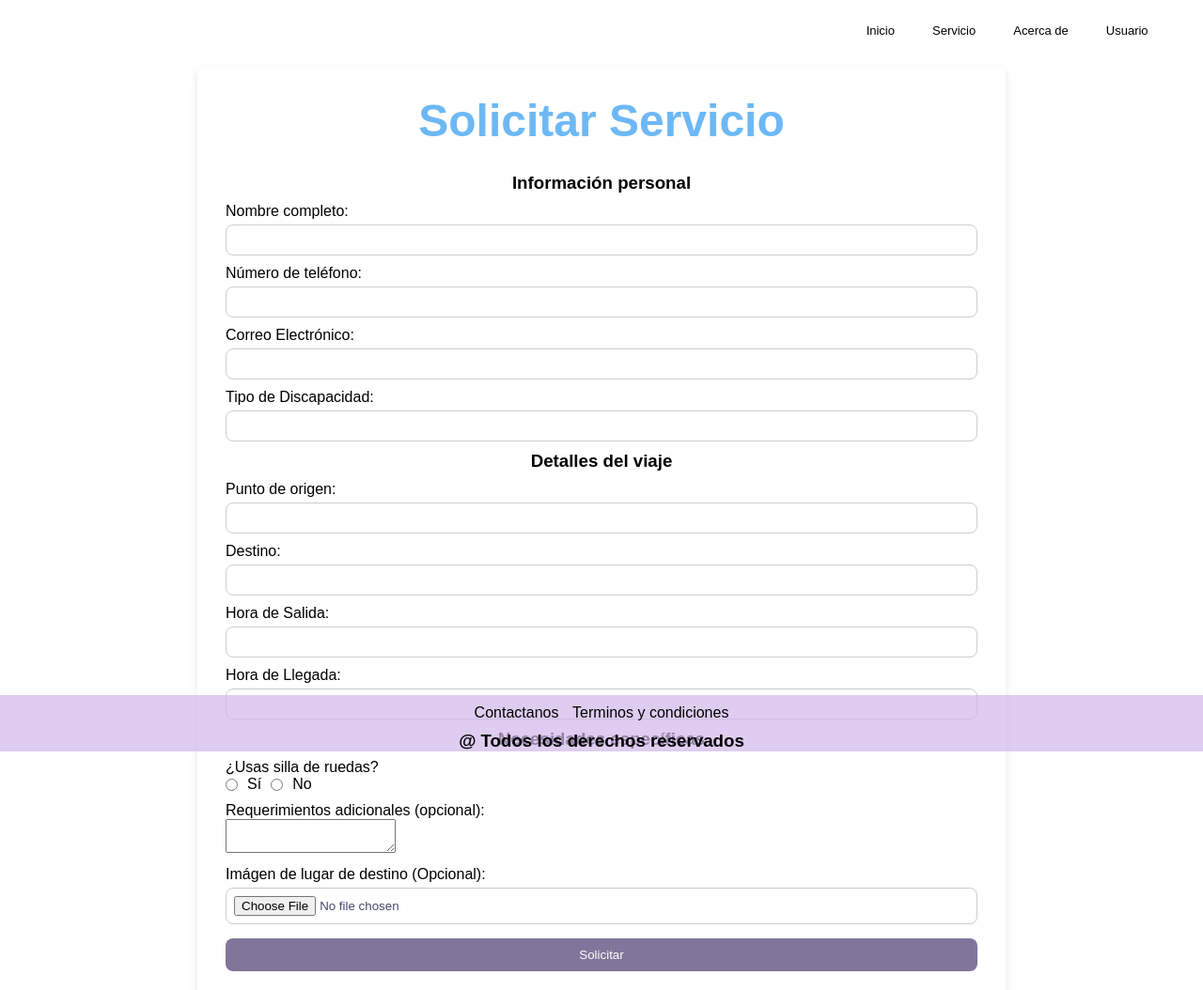
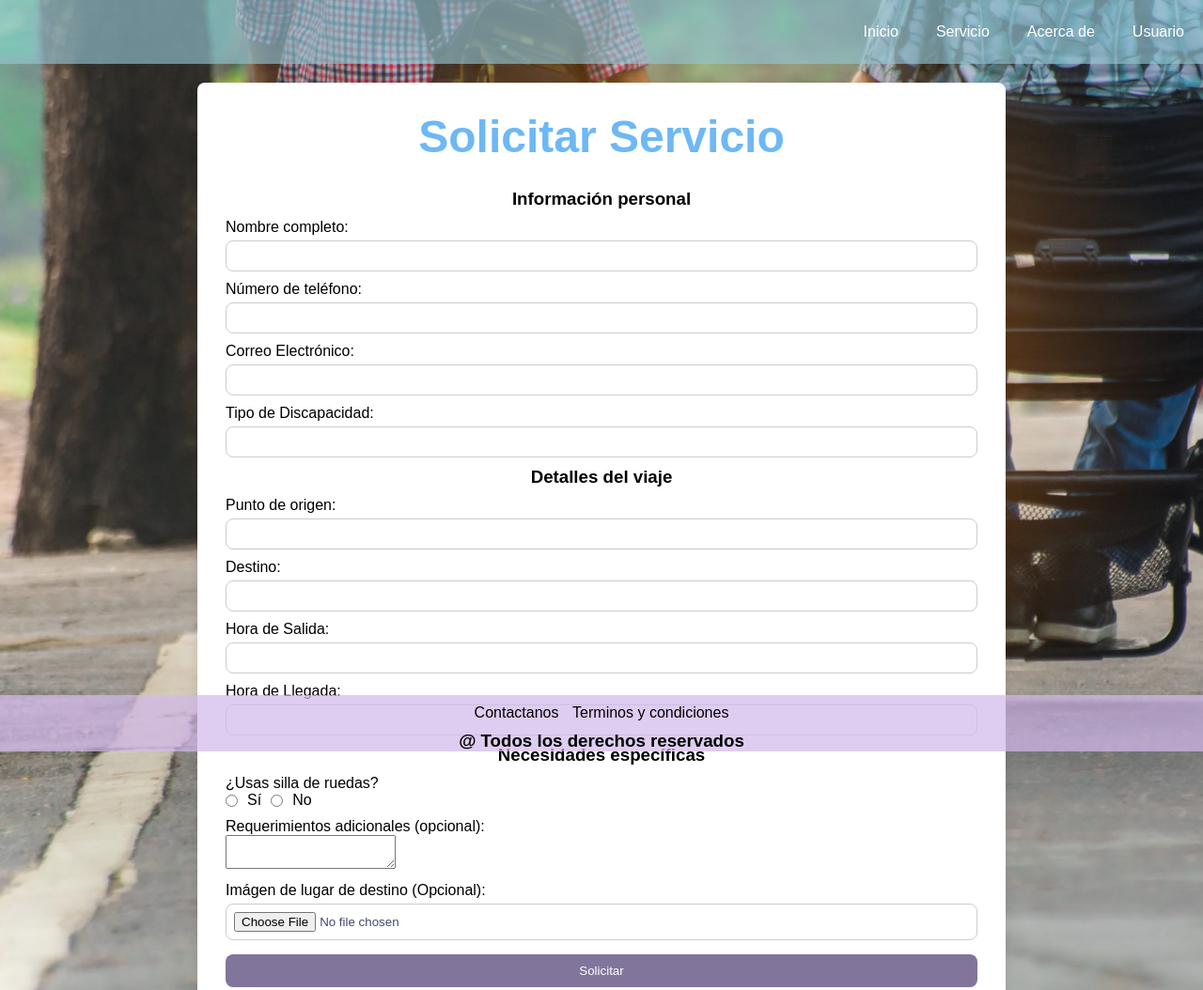
Before and after one commit to DFafnir/Easy_moved, a plain HTML site: page servicio.html in a window 1280 px wide. Shown: the top 1054 px of the page at 94% size. Drawn offline with Linux system fonts and the light colour scheme.

Commit message:
FONDO FORM

```diff
--- a/css/estilosMain.css
+++ b/css/estilosMain.css
@@ -4,16 +4,17 @@
 }
 
 header{
+    background-color: rgba(148, 197, 212, 0.637);
     font-family: Arial, Helvetica, sans-serif;
-    width: 97%;
-    position: fixed;
+    width: 100%;
     z-index: 100;
     padding: 10px;
     display: flex;
     justify-content: space-between;
     align-items: center;
     margin-right: 4%;
-    font-size: small;
+    font-size: 1em;
+
 }
 
 .navbar{
@@ -33,7 +34,7 @@ header{
 }
 
 .navbar ul li a {
-    color: #000000;
+    color: white;
     padding: 10px 20px;
     text-decoration: none;
     display: block;
--- a/css/servicio.css
+++ b/css/servicio.css
@@ -1,9 +1,11 @@
 body{
+    background-image: url(../img/2.jpg);
+    background-repeat: no-repeat;
+    background-size: cover;
+
 
 }
-section{
-    padding-top: 4%;
-}
+
 .formulario {
     background: #fff;
     margin: 20px auto;
```
Also changed, not shown: img/2.jpg (added), img/auto.avif (deleted), img/discapacidad.jpg (added).
